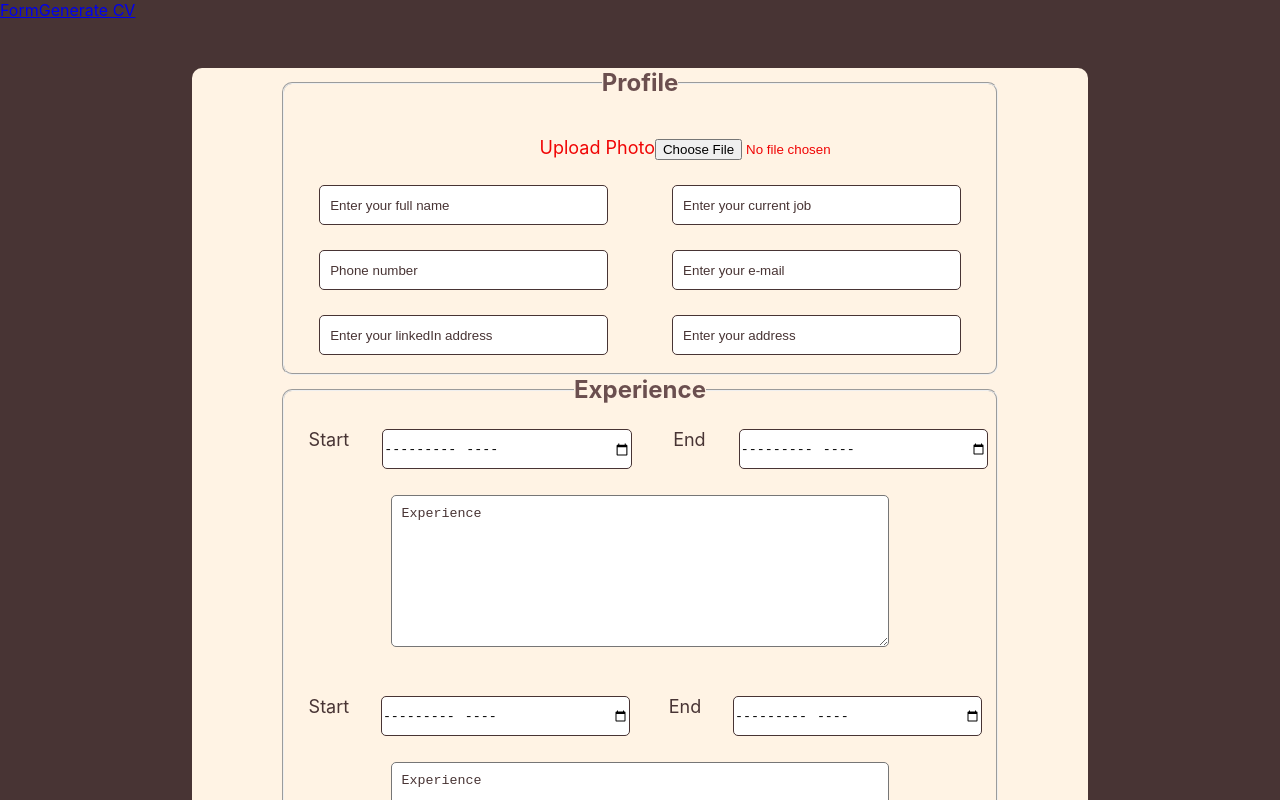
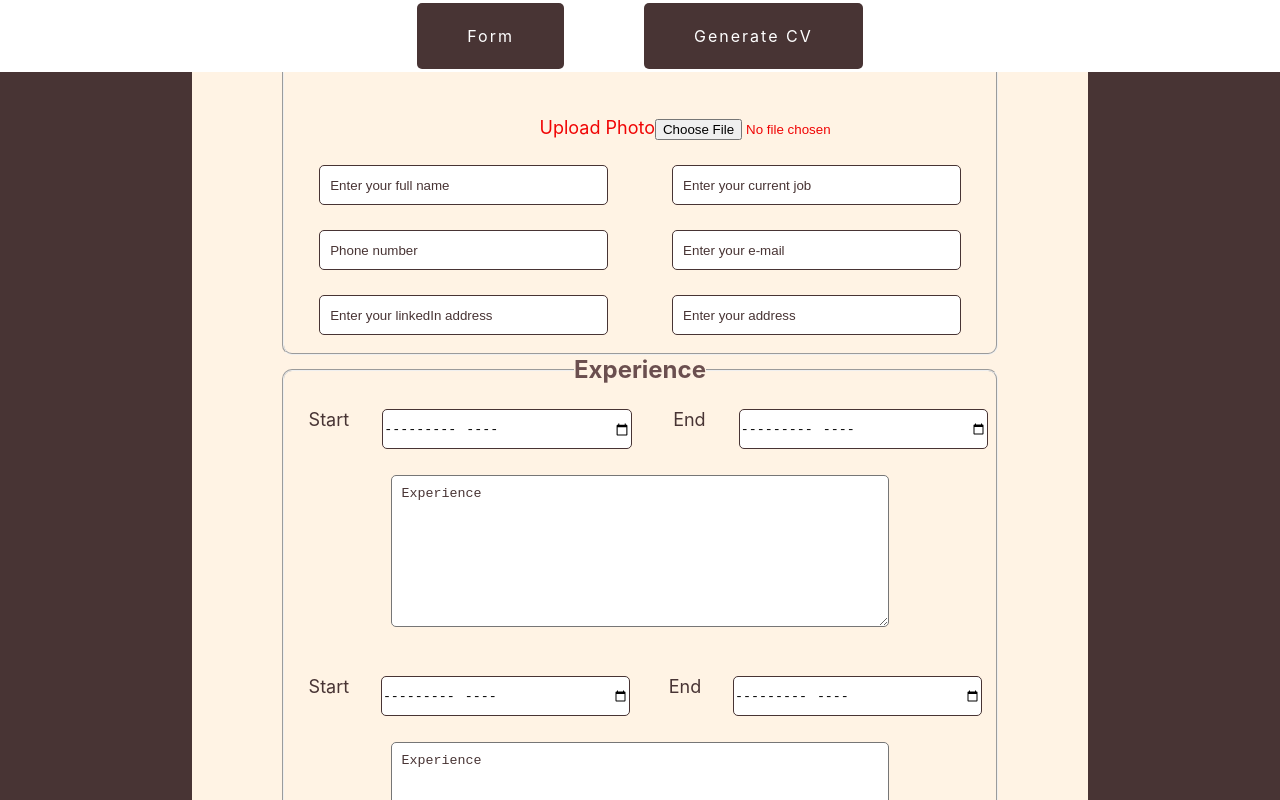
Before and after one commit to eashong2021/CVBuilder, a React (Create React App) app: page / in a window 1280 px wide. Shown: the top 800 px of the page. Built offline with nearby package versions, Linux system fonts and the light colour scheme.

Commit message:
navbar styling

```diff
--- a/src/App.css
+++ b/src/App.css
@@ -14,14 +14,39 @@
 }
 
 .App-header {
-  background-color: #282c34;
-  min-height: 100vh;
+  background-color: #ffffff;
+  height: 9vh;
   display: flex;
-  flex-direction: column;
+  flex-direction: row;
   align-items: center;
   justify-content: center;
   font-size: calc(10px + 2vmin);
   color: white;
+  position: fixed;
+  width: 100%;
+  top: 0;
+}
+
+.links{
+  font-size: 16px;
+  letter-spacing: 2px;
+  font-weight: 400 !important;
+  background-color: #483434;
+  color: #fff;
+  padding: 23px 50px;
+  margin: auto 40px;
+  text-decoration: none;
+  border: 0px;
+  border-radius: 5px;
+  cursor: pointer;
+  transition: all 0.3s 0s ease-in-out;
+}
+
+.links:hover{
+    transform: scale(1.04, 1);
+    background-color:#EED6c4;
+    text-decoration: none;
+    color: #483434;
 }
 
 .App-link {
--- a/src/App.js
+++ b/src/App.js
@@ -16,9 +16,9 @@ function App() {
 
   return (
     <>
-      <nav>
-        <Link to="/">Form</Link>
-        <Link to="/cv">Generate CV</Link>
+      <nav className='App-header'>
+        <Link className="links" to="/">Form</Link>
+        <Link className="links" to="/cv">Generate CV</Link>
       </nav>
       <Routes>
         <Route
```
